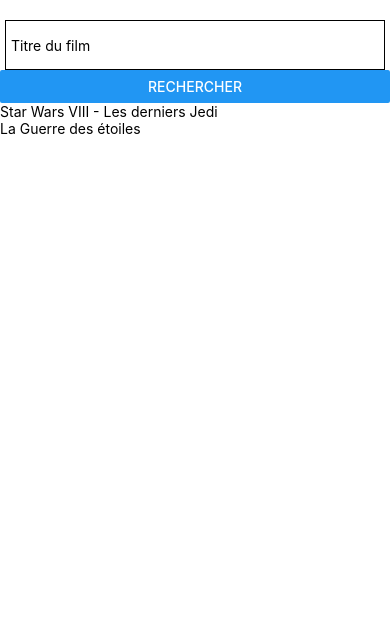
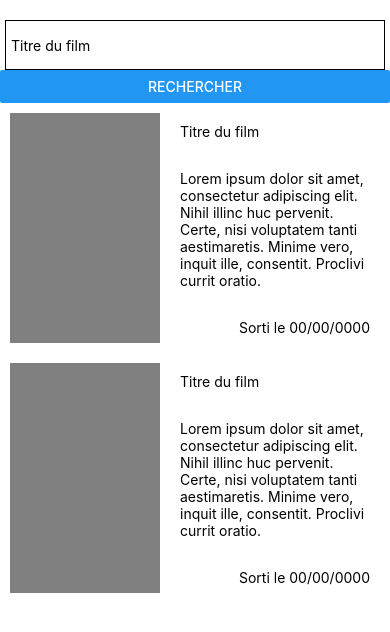
Before and after one commit to vincentm498/MoviesAndMe, a React Native app: screen / in a window 390 px wide. Shown: the top 632 px of the page. Built offline with nearby package versions, Linux system fonts and the light colour scheme.

Commit message:
Creation de la strcuture films

```diff
--- /dev/null
+++ b/components/filmDate.js
@@ -0,0 +1,24 @@
+import React from 'react'
+import { StyleSheet, View, Text } from 'react-native'
+
+class filmDate extends React.Component {
+  render() {
+    return (
+      <View style={styles.main_container}>
+        <Text style={styles.title_text}>Sorti le 00/00/0000</Text>
+      </View>
+
+    )
+  }
+}
+
+const styles = StyleSheet.create({
+  main_container: {
+  },
+  title_text: {
+    textAlign:'right',
+    padding:15
+  }
+})
+
+export default filmDate
--- /dev/null
+++ b/components/filmDescription.js
@@ -0,0 +1,24 @@
+import React from 'react'
+import { StyleSheet, View, Text } from 'react-native'
+
+class filmDescription extends React.Component {
+  render() {
+    return (
+      <View style={styles.main_container}>
+        <Text style={styles.title_text}>Lorem ipsum dolor sit amet, consectetur adipiscing elit. Nihil illinc huc pervenit. Certe, nisi voluptatem tanti aestimaretis. Minime vero, inquit ille, consentit. Proclivi currit oratio.</Text>
+      </View>
+
+    )
+  }
+}
+
+const styles = StyleSheet.create({
+  main_container: {
+  },
+  title_text: {
+    textAlign:'left',
+    padding: 15
+  }
+})
+
+export default filmDescription
--- /dev/null
+++ b/components/filmImage.js
@@ -0,0 +1,24 @@
+import React from 'react'
+import { StyleSheet, View } from 'react-native'
+
+
+class FilmImage extends React.Component {
+  render() {
+    return (
+      <View style={styles.main_container}>
+      </View>
+
+    )
+  }
+}
+
+const styles = StyleSheet.create({
+  main_container: {
+    width:150,
+    backgroundColor: 'gray',
+    margin:5
+
+  }
+})
+
+export default FilmImage
--- /dev/null
+++ b/components/filmItem.js
@@ -0,0 +1,38 @@
+import React from 'react'
+import { StyleSheet, View, Text } from 'react-native'
+import FilmImage from './filmImage'
+import FilmDescription from './filmDescription'
+import FilmDate from './filmDate'
+
+class FilmItem extends React.Component {
+  render() {
+    return (
+      <View style={styles.main_container}>
+        <FilmImage/>
+        <View style={styles.container_text}>
+          <Text style={styles.title_text}>Titre du film</Text>
+          <FilmDescription/>
+          <FilmDate/>
+        </View>
+      </View>
+
+    )
+  }
+}
+
+const styles = StyleSheet.create({
+  main_container: {
+    height:250,
+    flexDirection:'row',
+    padding: 5
+  },
+  title_text: {
+    padding: 15
+  },
+  container_text:{
+    flex: 1,
+    justifyContent: 'space-between'
+  }
+})
+
+export default FilmItem
--- a/components/search.js
+++ b/components/search.js
@@ -1,6 +1,8 @@
 import React from 'react'
 import { StyleSheet, View, TextInput, Button, FlatList, Text } from 'react-native'
 import films from '../Helpers/filmsData'
+import FilmItem from './filmItem'
+
 
 class Search extends React.Component {
   render() {
@@ -8,10 +10,11 @@
       <View style={styles.main_container}>
         <TextInput style={styles.textinput} placeholder='Titre du film'/>
         <Button title='Rechercher' onPress={() => {}}/>
+
         <FlatList
             data={films}
             keyExtractor={(item) => item.id.toString()}
-            renderItem={({item}) => <Text>{item.title}</Text>}
+            renderItem={({item}) => <FilmItem/>}
         />
       </View>
 
```
